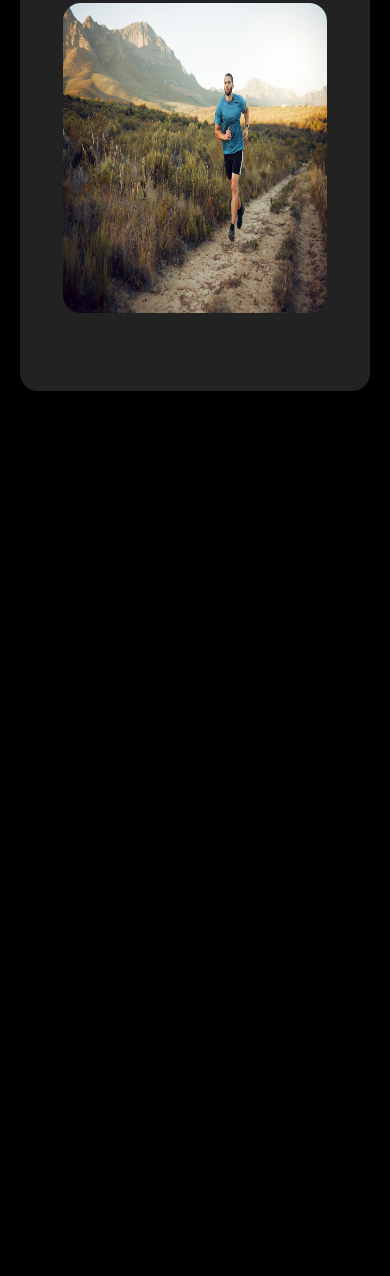
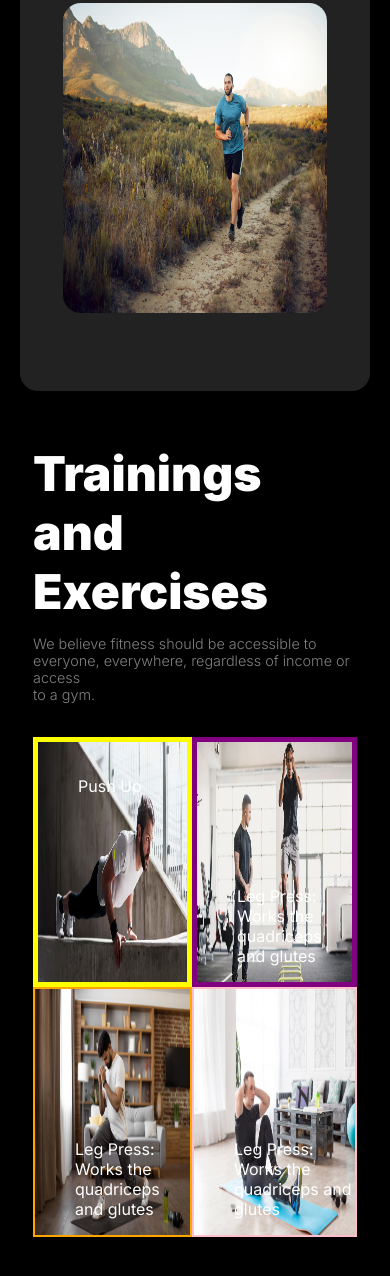
Before and after one commit to Saqib-17/Assignment-02, a plain HTML site: page index.html in a window 390 px wide. Shown: the part 3688-4964 px from the top of the page. Before the commit the page ends 4099 px from the top, so only its background shows below. Drawn offline with Linux system fonts and the light colour scheme.

Commit message:
training section done with responsive but without color shading

```diff
--- a/css/style.css
+++ b/css/style.css
@@ -24,6 +24,9 @@
 }
 .gray {
   color: rgba(255, 255, 255, 0.5);
+}
+.dark{
+  color: black;
 }
 h2{
   font-size: 3rem;
@@ -202,7 +205,7 @@ body{
   margin: 40px 165px 4px 40px ;
 
 }
-.run1 > p {
+.paragraph {
   font-weight: 300;
   font-size: 0.9rem;
   margin-bottom: 34px;
@@ -213,7 +216,59 @@ body{
   height: 310px;
   border-radius: 18px;
 }
+/* TRAINING   */
+.training{
+  margin: 100px 190px;
+}
+.container{
+  min-height: 500px;
+  display: grid;
+  grid-template-columns: repeat(12,1fr);
+  grid-template-rows: repeat(2,1fr);
+}
+.container img{
+  width: 100%;
+  height: 100%;
+}
+.img1{
+  grid-column: 1 / span 3;
+  background-color: rgba(6, 255, 210, 0.5);
+}
+.imgpara{
+  margin-top:-100px ;
+  margin-left: 40px ;
 
+}
+.imgpara2{
+  margin-top: -210px;
+  margin-left: 40px;
+}
+.imgpara3{
+  margin-top: -200px;
+  margin-left: 340px;
+
+}
+.img2{
+  border: 5px yellow solid;
+  grid-column: 4 / span 6;
+}
+
+.img3{
+  border: 5px purple solid;
+  grid-column: 10 / span 3;
+}
+.img4{
+  border: 2px white solid;
+  grid-column: 1 / span 5;
+}
+.img5{
+  border: 2px orange solid;
+  grid-column: 6 / span 3;
+}
+.img6{
+  border: 2px pink solid;
+  grid-column: 9 / span 4;
+}
 
 
 
@@ -266,7 +321,7 @@ body{
   padding: 10px;
   margin-bottom: 20px;
 }
-.habit2{
+.habit2 {
   grid-template-columns: repeat(1,1fr);
   margin: 0 auto;
   gap: 40px;
@@ -288,9 +343,16 @@ body{
   border-radius: 18px;
   margin-top: 66px;
 }
-.run1 , .run2{
+.run1 , .run2 , .training{
   margin: 0 auto ;
   margin-bottom: 31px;
   padding: 33px;
 }
+.container{
+  grid-template-columns: repeat(2,1fr);
 }
+
+.img1 , .img4{
+  display: none;
+}
+}
--- a/index.html
+++ b/index.html
@@ -92,13 +92,45 @@
             <div class="run1">
                 <h2 class="white">Run an Extra  <br>
                     Mile Easily</h2>
-                <p class="gray">We believe fitness should be accessible to everyone,<br> everywhere, regardless of income or access to a gym. With <br>hundreds of professional workouts.</p>
+                <p class="gray paragraph">We believe fitness should be accessible to everyone,<br> everywhere, regardless of income or access to a gym. With <br>hundreds of professional workouts.</p>
                 <button class="btn-primary white">Join Now</button>
             </div>
             <div class="run2">
                 <img src="images/run.jpg" alt="">
             </div>
           </div>
+          <!-- training -->
+           <div class="training">
+            <h2 class="white">Trainings and Exercises</h2>
+            <p class="paragraph gray">We believe fitness should be accessible to everyone, everywhere, regardless of income or access <br>to a gym.</p>
+
+            <div class="container">
+            <div class="img1">
+                <img src="images/exercise1.jpg" alt="">
+                <p class="imgpara">Knee Bending</p>
+            </div>
+            <div class="img2">
+                <img src="images/exercise2.png" alt="">
+                <p class="imgpara2 white">Push Up</p>
+            </div>
+            <div class="img3">
+                <img src="images/exercise3.png" alt="">
+                <p class="imgpara white">Leg Press: Works the <br>quadriceps and glutes</p>
+            </div>
+            <div class="img4">
+                <img src="images/exercise4.png" alt="">
+                <p class="imgpara3 white">Leg Press: Works the <br>quadriceps and glutes</p>
+            </div>
+            <div class="img5">
+                <img src="images/exercise5.jpg" alt="">
+                <p class="imgpara white">Leg Press: Works the <br> quadriceps and glutes</p>
+            </div>
+            <div class="img6">
+                <img src="images/exercise6.jpg" alt="">
+                <p class="imgpara white">Leg Press: Works the <br>quadriceps and glutes</p>
+            </div>
+           </div>
+
     </main>
     <footer>
 
```
